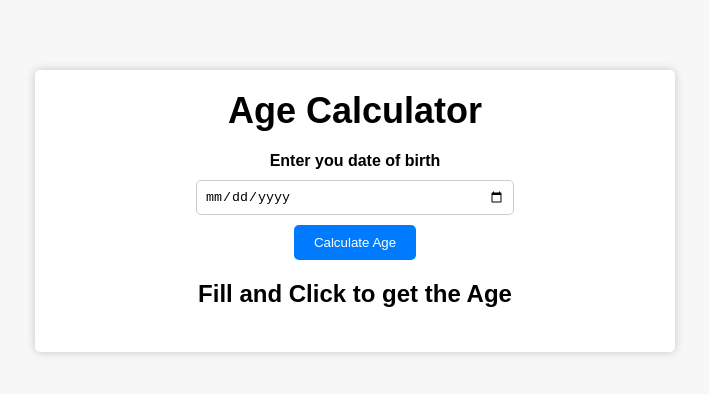
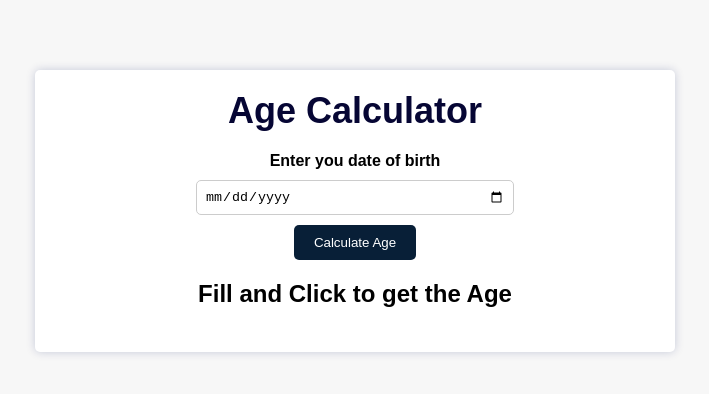
Before and after one commit to Gayathiri-Jeyananthan/Age-Calculator, a plain HTML site: page index.html in a window 1280 px wide. Shown: the whole page, without its empty margins (285-994 px from the left). Drawn offline with Linux system fonts and the light colour scheme.

Commit message:
first update

```diff
--- a/app.css
+++ b/app.css
@@ -7,7 +7,7 @@ body {
 
   .container {
     background-color: white;
-    box-shadow: 0 0 10px rgba(0, 0, 0, 0.2);
+    box-shadow: 0 0 10px rgba(6, 24, 99, 0.2);
     padding: 20px;
     max-width: 600px;
     margin: 0 auto;
@@ -20,6 +20,7 @@ body {
     text-align: center;
     margin-top: 0;
     margin-bottom: 20px;
+    color : rgb(6, 6, 52)
   }
 
   .form {
@@ -42,7 +43,7 @@ body {
   }
 
   button {
-    background-color: #007bff;
+    background-color: #081f37;
     color: white;
     border: none;
     padding: 10px 20px;
```
